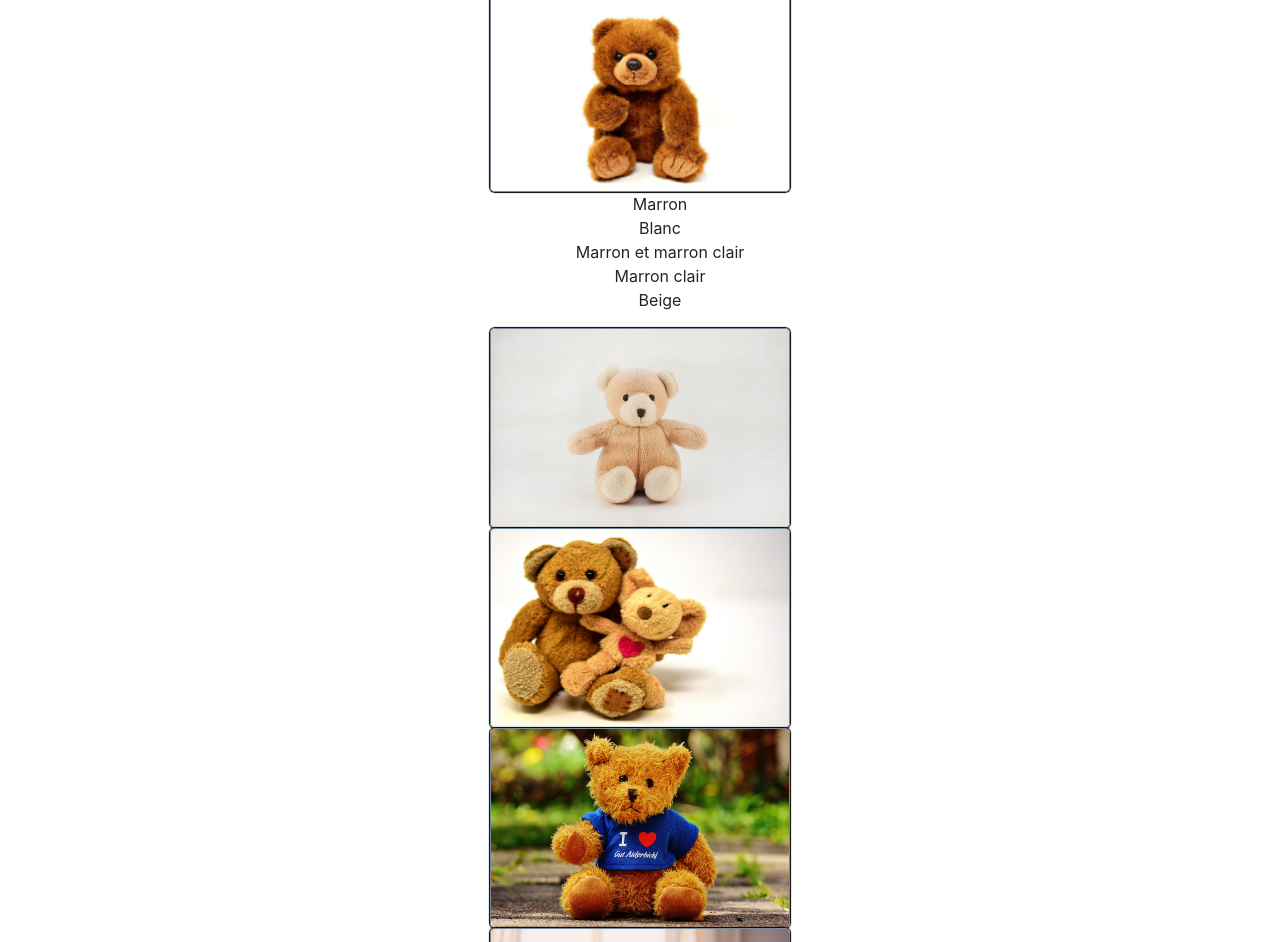
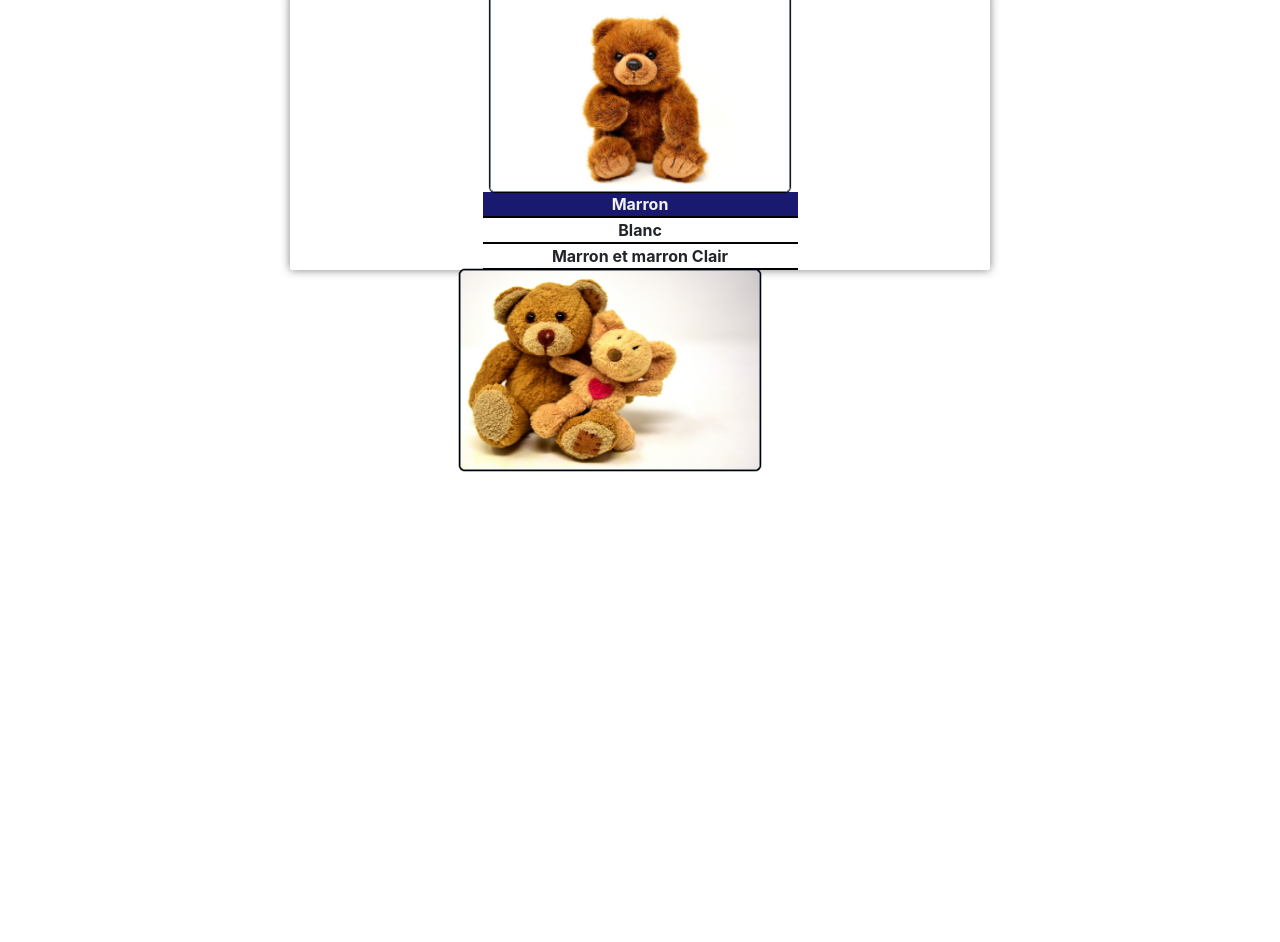
Before and after one commit to robindev98/robindev98.github.io, a website: page produit_Ours_en_peluche.html in a window 1280 px wide. Shown: the part 294-1236 px from the top of the page. After the commit the page ends 964 px from the top, so only its background shows below. Drawn offline with nearby package versions, Linux system fonts and the light colour scheme.

Commit message:
commencement personalisation produit

```diff
--- a/produit_Ours_en_peluche.html
+++ b/produit_Ours_en_peluche.html
@@ -3,6 +3,7 @@
 <head>
 	<link rel="stylesheet" type="text/css" href="style.css">
 	<link rel="stylesheet" href="https://stackpath.bootstrapcdn.com/bootstrap/4.4.1/css/bootstrap.min.css" integrity="sha384-Vkoo8x4CGsO3+Hhxv8T/Q5PaXtkKtu6ug5TOeNV6gBiFeWPGFN9MuhOf23Q9Ifjh" crossorigin="anonymous">
+	<meta name="viewport" content="width=device-width, initial-scale=1.0">
 	<meta charset="utf-8">
 	<title>Orinoco - Ours en peluche</title>
 
@@ -35,9 +36,25 @@
 				<h2 class="board">
 					Ours en peluche
 				</h2>
-					<div>
 						<div class="tabs">
 							<img class="until" src="images/teddy_1.jpg">
+							<div class="tabs-onglets">
+								<div class="onglets active" data-anim="1">Marron</div>
+								<div class="onglets" data-anim="2">Blanc</div>
+								<div class="onglets" data-anim="3">Marron et marron Clair</div>
+							</div>
+
+							<div class="contenu activeContenu" data-anim="1">
+								<img class="until" src="images/teddy_1.jpg">
+							</div>
+							<div class="contenu activeContenu" data-anim="2">
+								<img class="until" src="images/teddy_2.jpg">
+							</div>
+							<div class="contenu activeContenu" data-anim="3">
+								<img class="until" src="images/teddy_3.jpg">
+							</div>
+						</div>
+							<!--
 							<ul>
 								<li>Marron</li>
 								<li>Blanc</li>
@@ -50,7 +67,9 @@
 								<div class="tab-content"><img class="until" src="images/teddy_3.jpg"></div>
 								<div class="active"><img class="until" src="images/teddy_4.jpg"></div>
 								<div class="tab-content"><img class="until" src="images/teddy_5.jpg"></div>
-							</div>
-						</div>
-					</div>
+							</div> -->
+			</div>
+		</div>
 	</section>
+	</body>
+</html>
--- a/style.css
+++ b/style.css
@@ -69,15 +69,47 @@ section {
 }
 
 /* other page */
+.tabs {
+	width: 700px;
+	margin: auto;
+	border-radius: 2px;
+	box-shadow: 0 0 10px rgba(0,0,0,0.5);
+}
+
+.tabs-onglets {
+	width: 45%;
+	margin: auto;
+}
+
+.onglets {
+	font-weight: 700;
+	cursor: pointer;
+	border-bottom: 2px solid black;
+}
+
+.contenu {
+	height: 50%;
+	width: 50%;
+	position: absolute;
+	opacity: 0;
+}
+
+/* Anim */
 
 .active {
-	display: none;
+	background: midnightblue;
+	color: #F1F1F1;
+	transition: all 0.3s ease;
 }
 
-.tab-content.active {
-	display: block;
+.activeContenu {
+	animation: fade 0.5s forwards;
 }
-
-ul {
-	list-style-type: none;
+@keyframes fade {
+	from {
+		opacity: 0;
+	}
+	to {
+		opacity: 1;
+	}
 }
```
Also changed, not shown: index.html (+1 -0 lines), panier.html (+23 -0 lines), script.js (+13 -0 lines).
